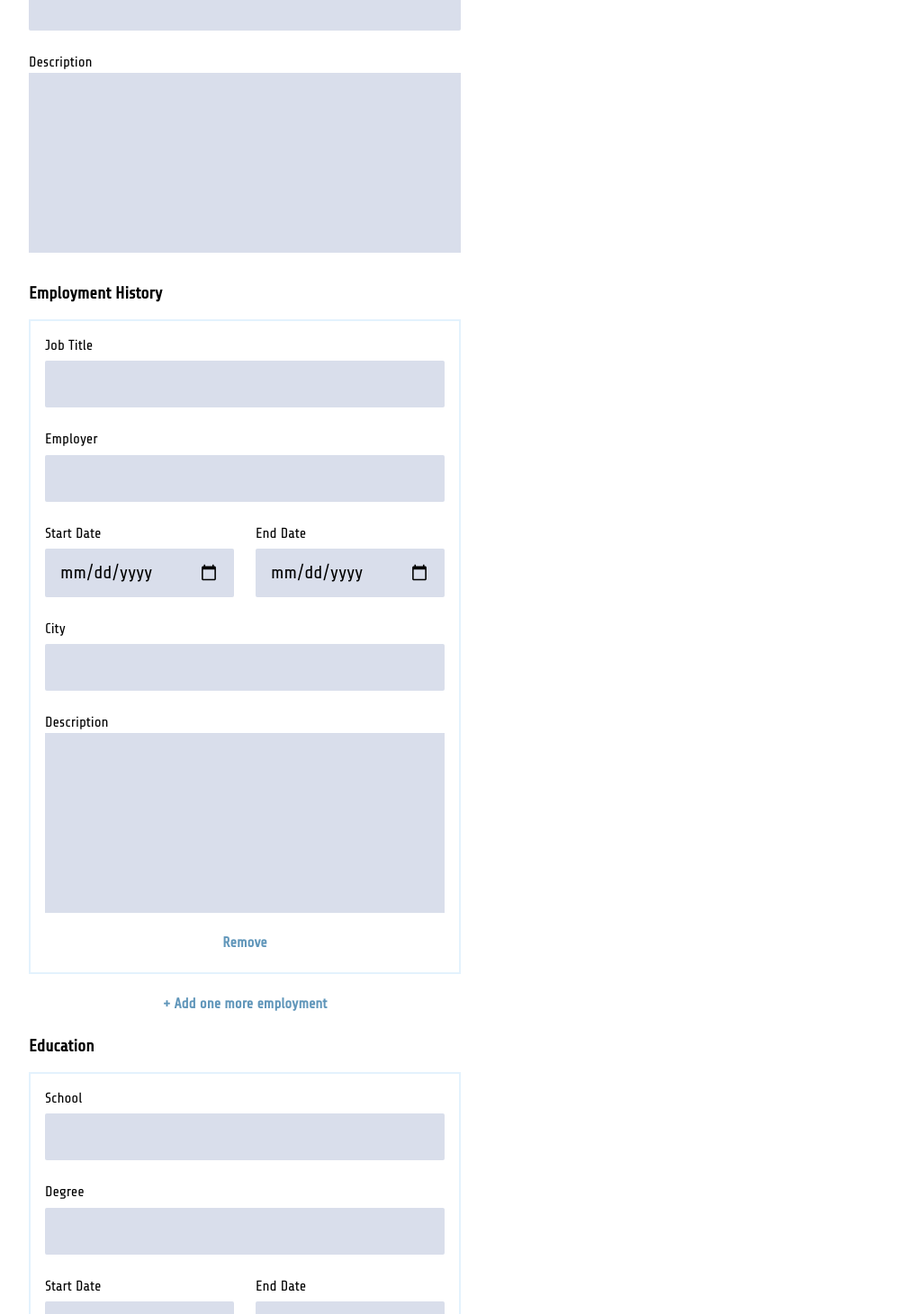
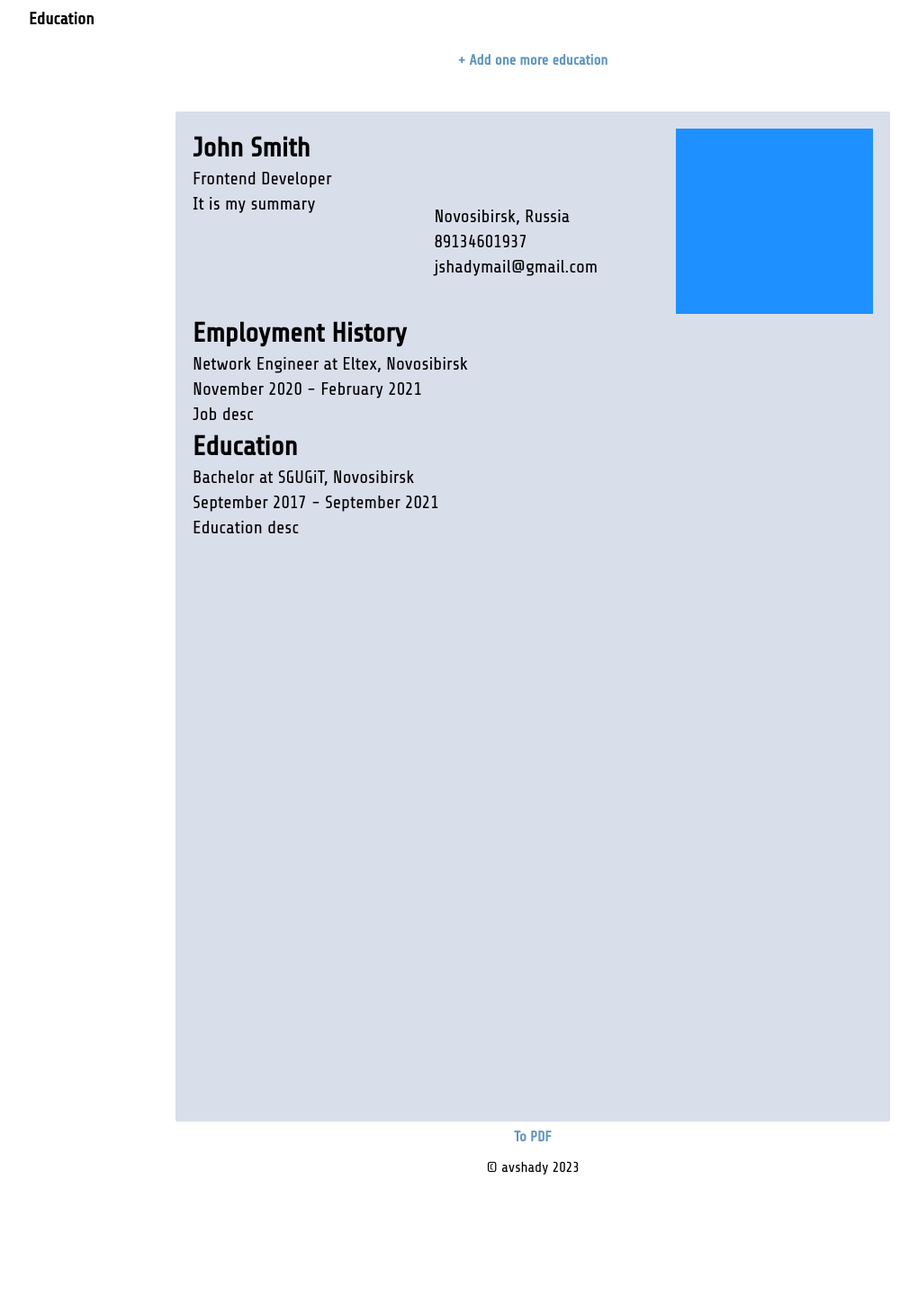
Before and after one commit to ShadyAV/cv-app, a React (Create React App) app: page / in a window 1280 px wide. Shown: the part 940-2401 px from the top of the page at 90% size, without its empty margins (48-1068 px from the left). After the commit the page ends 2256 px from the top, so only its background shows below. Built offline with nearby package versions, Linux system fonts and the light colour scheme.

Commit message:
Change layout and add ability to print

```diff
--- a/package.json
+++ b/package.json
@@ -9,6 +9,7 @@
     "react": "^18.2.0",
     "react-dom": "^18.2.0",
     "react-scripts": "5.0.1",
+    "react-to-print": "^2.14.12",
     "styled-components": "^5.3.8",
     "uniqid": "^5.4.0",
     "web-vitals": "^2.1.4"
--- a/src/App.js
+++ b/src/App.js
@@ -1,17 +1,12 @@
 import React, { Component } from 'react';
+import Main from './components/Main';
 import Header from './components/Header';
-import Main from './components/Main';
 import Footer from './components/Footer';
 
 class App extends Component {
-  constructor(props) {
-    super(props)
-
-  }
-
   render() {
     return (
-      <div className="App">
+      <div>
         <Header />
         <Main />
         <Footer />
--- a/src/components/Footer.js
+++ b/src/components/Footer.js
@@ -7,10 +7,7 @@ const StylerdFooter = styled.footer`
     align-items: center;
     color: #000;
     padding: 6px;
-    width: 50%;
-    @media (max-width: 1199px) {
-        width: 100%;
-    }
+    width: 100%;
 `
 
 class Footer extends Component {
--- a/src/components/Header.js
+++ b/src/components/Header.js
@@ -8,10 +8,7 @@ const HeaderWrapper = styled.header`
     padding: 40px 0px 0px 80px;
     gap: 1rem;
     align-items: center;
-    width: 50%;
-    @media (max-width: 1199px) {
-        width: 100%;
-    }
+    width: 100%;
 `
 
 class Header extends Component {
--- a/src/components/Main.js
+++ b/src/components/Main.js
@@ -2,16 +2,14 @@ import React, { Component } from 'react';
 import Form from './form/Form';
 import Preview from './preview/Preview';
 import styled from 'styled-components';
-import Button from './utils/Button';
 import uniqid from "uniqid";
 import Data from './preview/Data';
 
 const StyledMain = styled.main`
     display: flex;
     justify-content: center;
-    width: 50%;
-    @media (max-width: 1199px) {
-        width: 100%;
+    @media (max-width: 1330px) {
+        flex-direction: column;
     }
 `
 
@@ -20,16 +18,9 @@ class Main extends Component {
         super(props)
 
         this.state = {
-            view: true,
             resume: Data,
         }
     }
-
-    handleView = () => {
-        this.setState({
-            view: this.state.view === true ? false : true,
-        })
-    };
 
     handleChangePersonal = (e) => {
         this.setState({
@@ -176,13 +167,8 @@ class Main extends Component {
                     onChangeEducation={this.handleChangeEducation}
                     resume={this.state.resume} />
                 <Preview
-                    view={this.state.view === true ? null : true}
                     resume={this.state.resume} />
-                <Button
-                    text={'Preview'}
-                    previewBtn
-                    onClick={this.handleView} />
-            </StyledMain>
+            </StyledMain >
         );
     }
 
--- a/src/components/form/Form.js
+++ b/src/components/form/Form.js
@@ -6,9 +6,10 @@ import Education from './Education';
 import Personal from './Personal';
 
 const FormContainer = styled.div`
+    display: flex;
+    flex-direction: column;
     padding: 40px 80px;
     width: 100%;
-    height: 100%;
 `
 
 const StyledSection = styled.section`
@@ -38,7 +39,7 @@ class Form extends Component {
                     <Education
                         ids={this.props.resume.Education}
                         deleteEducation={this.props.onDeleteEducation}
-                        changeEducation={this.props.onChangeEducation} />
+                        changeEmployer={this.props.onChangeEmployer} />
                     <Button
                         text={'+ Add one more education'}
                         onClick={this.props.onAddEducation} />
--- a/src/components/preview/Data.js
+++ b/src/components/preview/Data.js
@@ -13,26 +13,10 @@ const Data = {
         Description: '',
     },
     'Employment History': [
-        {
-            id: uniqid(),
-            'Job Title': '',
-            Employer: '',
-            'Start Date': '',
-            'End Date': '',
-            City: '',
-            Description: '',
-        },
+
     ],
     Education: [
-        {
-            id: uniqid(),
-            School: '',
-            Degree: '',
-            'Start Date': '',
-            'End Date': '',
-            City: '',
-            Description: '',
-        },
+
     ],
 };
 
--- a/src/components/preview/Preview.js
+++ b/src/components/preview/Preview.js
@@ -1,77 +1,85 @@
 import React, { Component } from 'react';
-import styled, { css } from 'styled-components';
+import styled from 'styled-components';
+import Theme from '../../styles/Theme';
+import Button from '../utils/Button';
+import ReactToPrint from 'react-to-print';
 
 const StyledSection = styled.section`
     display: flex;
-    justify-content: center;
-    background-color: #8b8c89;
-    width: 50%;
-    padding: 40px 0px;
-    position: fixed;
-    top: 0;
-    right: 0;
-    bottom: 0;
-    @media (max-width: 1199px) {
-        visibility: hidden;
-    }
-    ${(props) =>
-        props.view &&
-        css`
-            visibility: visible;
-            width: 100%;
-            @media (max-width: 1199px) {
-                visibility: visible;
-            }
-        `}
+    flex-direction: column;
+    align-items: center;
+    width: 100%;
 `
 
 const PreviewMain = styled.div`
+    padding: 5mm;
+    font-size: 20px;
     display: grid;
-    grid-template: 2fr 8fr/ 7fr 3fr;
-    background-color: #fff;
-    padding: 12px;
-    min-width: 600px;
-    aspect-ratio: 1/1.4;
-
-    border-radius: 6px;
-    overflow-y: auto;
+    grid-template: 54.4mm 232.6mm / 142mm 58mm;
+    background-color: ${Theme.colors.lightblue};
+    width: 210mm;
+    height: 297mm;
+    border-radius: 2px;
+    @media (max-width: 820px) {
+        grid-template: calc(54.4mm*0.9) calc(232.6mm*0.9) / calc(142mm*0.9) calc(58mm*0.9);
+        width: calc(210mm*0.9);
+        height: calc(297mm*0.9);
+    }
+    @media (max-width: 740px) {
+        grid-template: calc(54.4mm*0.8) calc(232.6mm*0.8) / calc(142mm*0.8) calc(58mm*0.8);
+        width: calc(210mm*0.8);
+        height: calc(297mm*0.8);
+    }
+    @media (max-width: 650px) {
+        grid-template: calc(54.4mm*0.7) calc(232.6mm*0.7) / calc(142mm*0.7) calc(58mm*0.7);
+        width: calc(210mm*0.7);
+        height: calc(297mm*0.7);
+    }
+    @media (max-width: 570px) {
+        grid-template: calc(54.4mm*0.6) calc(232.6mm*0.6) / calc(142mm*0.6) calc(58mm*0.6);
+        width: calc(210mm*0.6);
+        height: calc(297mm*0.6);
+    }
+    @media (max-width: 490px) {
+        grid-template: calc(54.4mm*0.5) calc(232.6mm*0.5) / calc(142mm*0.5) calc(58mm*0.5);
+        width: calc(210mm*0.5);
+        height: calc(297mm*0.5);
+    }
+    @media (max-width: 400px) {
+        grid-template: calc(54.4mm*0.4) calc(232.6mm*0.4) / calc(142mm*0.4) calc(58mm*0.4);
+        width: calc(210mm*0.4);
+        height: calc(297mm*0.4);
+    }
 `
 const PersonalArea = styled.div`
-    grid-row: 1/2;
-    grid-column: 1/2;
+    grid-row: 1 / 2;
+    grid-column: 1 / 2;
 `
 
 const AvatarArea = styled.div`
-    grid-row: 1/2;
-    grid-column: 2/3;
-    background-color: #8b8c89;
+    grid-row: 1 / 2;
+    grid-column: 2 / 3;
+    background-color: dodgerblue;
 `
 
 const MainArea = styled.div`
-    grid-row: 2/3;
-    grid-column: 1/2;
-    border-top: 2px solid #e7ecef;
-    border-right: 2px solid #e7ecef;
-`
-
-const Aside = styled.aside`
-    grid-row: 2/3;
-    grid-column: 2/3;
+    grid-row: 2 / 3;
+    grid-column: 1 / 3;
 `
 
 const HeaderDiv = styled.div`
     display: grid;
-    grid-template: 1fr 1fr/ 1fr 1fr;
+    grid-template: 1fr 1fr / 1fr 1fr;
 `
 
 const TopHeader = styled.div`
-    grid-row: 1/3;
-    grid-column: 1/3;
+    grid-row: 1 / 3;
+    grid-column: 1 / 3;
 `
 
 const BotHeader = styled.div`
-    grid-row: 2/3;
-    grid-column: 2/3;
+    grid-row: 2 / 3;
+    grid-column: 2 / 3;
 `
 
 class Preview extends Component {
@@ -82,8 +90,8 @@ class Preview extends Component {
 
     render() {
         return (
-            <StyledSection view={this.props.view}>
-                <PreviewMain>
+            <StyledSection>
+                <PreviewMain ref={el => (this.componentRef = el)}>
                     <PersonalArea>
                         <HeaderDiv>
                             <TopHeader>
@@ -109,16 +117,11 @@ class Preview extends Component {
                         <p>September 2017 - September 2021</p>
                         <p>Education desc</p>
                     </MainArea>
-                    <Aside>
-                        <h2>Skills</h2>
-                        <p>HTML</p>
-                        <p>CSS</p>
-                        <p>JS</p>
-                        <h2>Languages</h2>
-                        <p>Russian</p>
-                        <p>English</p>
-                    </Aside>
                 </PreviewMain>
+                <ReactToPrint
+                    trigger={() => <Button text={'To PDF'} />}
+                    content={() => this.componentRef}
+                />
             </StyledSection>
         );
     }
--- a/src/components/utils/Button.js
+++ b/src/components/utils/Button.js
@@ -1,5 +1,5 @@
 import React, { Component } from 'react';
-import styled, { css } from 'styled-components';
+import styled from 'styled-components';
 
 const StyledButton = styled.button`
     border-radius: 2px;
@@ -14,15 +14,6 @@ const StyledButton = styled.button`
         background-color: #e3f2fd;
         cursor: pointer;
     }
-    ${(props) =>
-        props.previewBtn &&
-        css`
-          background-color: blue;
-          color: #fff;
-          position: fixed;
-          bottom: 24px;
-          right: 24px;
-        `}
 `
 
 class Button extends Component {
@@ -34,7 +25,6 @@ class Button extends Component {
     render() {
         return (
             <StyledButton
-                previewBtn={this.props.previewBtn}
                 onClick={this.props.onClick}
                 data-index={this.props.dataIndex}>
                 {this.props.text}
```
Also changed, not shown: 1 other file (tests, documents, lock files or other folders).
